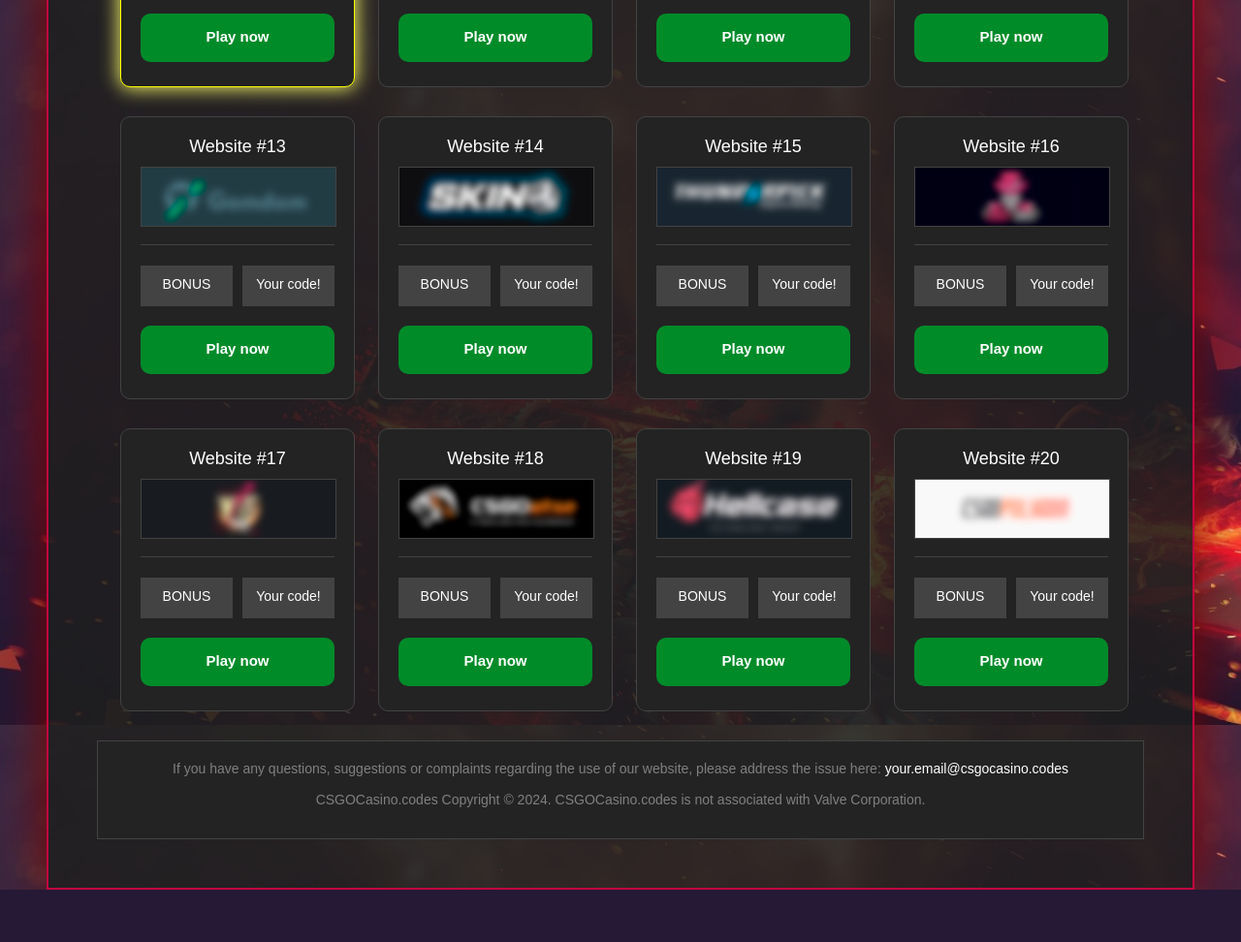
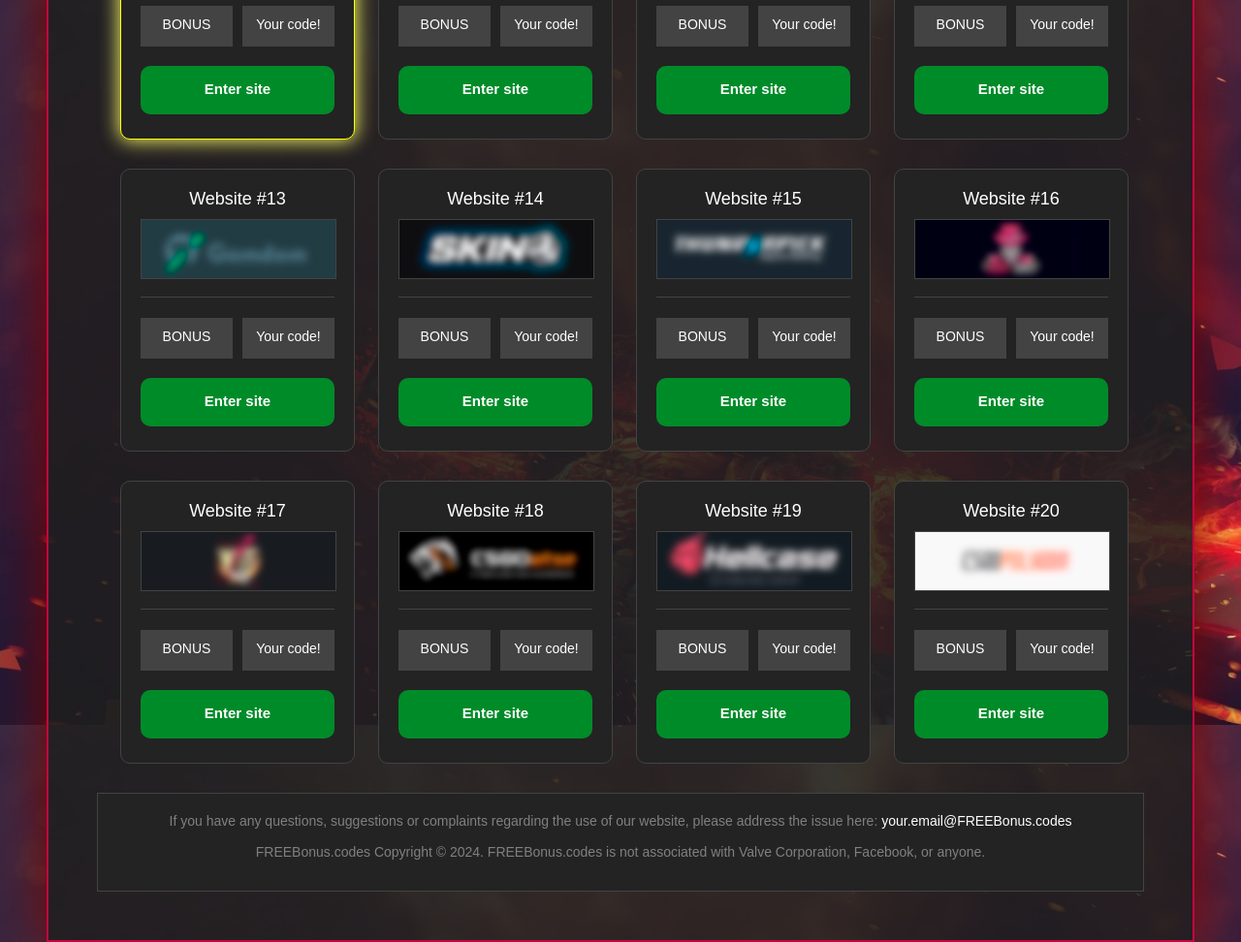
Before and after one commit to 0xjulius/ref-site-concept, a plain HTML site: page index.html in a window 1280 px wide. Shown: the part 1652-2624 px from the top of the page at 97% size. Before the commit the page ends 2570 px from the top, so only its background shows below. Drawn offline with Linux system fonts and the light colour scheme; a web font is replaced by a local one.

Commit message:
update 2.0
updated project removed restricted words

```diff
--- a/index.html
+++ b/index.html
@@ -9,16 +9,16 @@
 <meta http-equiv="Content-type" content="text/html;charset=UTF-8"/>
 <meta name="google-site-verification" content="GTa0un2X9TeYcRtWxYo4FQAU_o21BDP-ngziN8Kp_34" />
 <meta name="viewport" content="width=device-width, initial-scale=1">
-<meta name="description" content="Earn money, win skins and build your Dream inventory now by using our free affiliate codes">
+<meta name="description" content="Earn money from our free affiliate codes, and shop with style">
 
 
 <link href="https://fonts.googleapis.com/css?family=Tomorrow&display=swap" rel="stylesheet">
 <link href="style.css" rel="stylesheet" type="text/css">
 <link href= "icons/32x32.png" rel="shortcut icon"/>
-<link rel="canonical" href="https://csgocasino.codes"/>
+<link rel="canonical" href="https://freebonus.codes"/>
 
 
-<title>CSGOCasino.codes - Betting Affiliate Codes!</title>
+<title>FreeBonus.codes - Affiliate Codes for everything!</title>
 </head>
 
 <body>
@@ -29,10 +29,10 @@
 
   <!-- SECTION -->
   <div id="etu">
-    <h1>Welcome to CSGOCasino.codes!</h1>
+    <h1>Welcome to FreeBonus.codes!</h1>
 
-  <h2>Here you can find all the top betting sites in the market. These sites are tested for you by CSGOCasino.codes.</h2><br>
-      Try your luck for free and build your Dream inventory now by using our free affiliate codes below!
+  <h2>Here you can find everything you need. These websites are tested for you by FreeBonus.codes.</h2><br>
+  Save money with our free affiliate codes, and shop everything with style!
 
   </div>
   <div id="top4">TOP SITES of <span id="top-sites"></span> </div>
@@ -42,21 +42,21 @@
       <div class="line"></div>
       <div class="bonus">BONUS</div>
       <div class="code">Your code!</div>
-      <div class="button">★ Play now! ★</div>
+      <div class="button">★ Enter site! ★</div>
     </div>
 	  <div class="sitered" onclick="window.open('https://www.google.com');" style="cursor:pointer;"> <a>Website #2</a>
       <div class="logo"><img src="avatars/2.png" width="200" height="60" alt="test site!"></div>
       <div class="line"></div>
       <div class="bonus">BONUS</div>
       <div class="code">Your code!</div>
-      <div class="button">Play now</div>
+      <div class="button">Enter site</div>
     </div>
 	   	      <div class="sitepink" onclick="window.open('https://www.google.com');" style="cursor:pointer;"> <a>Website #3</a>
       <div class="logo"><img src="avatars/3.png" width="200" height="60" alt="test site!"></div>
       <div class="line"></div>
       <div class="bonus">BONUS</div>
       <div class="code">Your code!</div>
-      <div class="button">Play now</div>
+      <div class="button">Enter site</div>
     </div>
     <div class="sitegold" onclick="window.open('mailto:your.email@csgocasino.codes');" style="cursor:pointer;"> <a href="http://csgocasino.codes">Your site here?</a>
       <div class="logo"><img src="avatars/add.png" width="200" height="60" alt="Your Site"></div>
@@ -73,28 +73,28 @@
       <div class="line"></div>
       <div class="bonus">BONUS</div>
       <div class="code">Your code!</div>
-      <div class="button">Play now</div>
+      <div class="button">Enter site</div>
     </div>
 	  	  <div class="site" onclick="window.open('https://www.google.com');" style="cursor:pointer;"> <a>Website #6</a>
       <div class="logo"><img src="avatars/6.png" width="200" height="60" alt="test site!"></div>
       <div class="line"></div>
       <div class="bonus">BONUS</div>
       <div class="code">Your code!</div>
-      <div class="button">Play now</div>
+      <div class="button">Enter site</div>
     </div>
 	  	  	  <div class="site" onclick="window.open('https://www.google.com');" style="cursor:pointer;"> <a>Website #7</a>
       <div class="logo"><img src="avatars/7.png" width="200" height="60" alt="test site!""></div>
       <div class="line"></div>
       <div class="bonus">BONUS</div>
       <div class="code">Your code!</div>
-      <div class="button">Play now</div>
+      <div class="button">Enter site</div>
     </div>
 	  <div class="site" onclick="window.open('https://www.google.com');" style="cursor:pointer;"> <a>Website #8</a>
       <div class="logo"><img src="avatars/8.png" width="200" height="60" alt="test site!"></div>
       <div class="line"></div>
       <div class="bonus">BONUS</div>
       <div class="code">Your code!</div>
-      <div class="button">Play now</div>
+      <div class="button">Enter site</div>
     </div>
 
     <div class="line2"></div>
@@ -104,92 +104,92 @@
       <div class="line"></div>
       <div class="bonus">BONUS</div>
       <div class="code">Your code!</div>
-      <div class="button">Play now</div>
+      <div class="button">Enter site</div>
     </div>
 	    <div class="site" onclick="window.open('https://www.google.com');" style="cursor:pointer;"> <a>Website #10</a>
       <div class="logo"><img src="avatars/10.png" width="200" height="60" alt="test site!"></div>
       <div class="line"></div>
       <div class="bonus">BONUS</div>
       <div class="code">Your code!</div>
-      <div class="button">Play now</div>
+      <div class="button">Enter site</div>
     </div>
     <div class="site" onclick="window.open('https://www.google.com');" style="cursor:pointer;"> <a>Website #11</a>
       <div class="logo"><img src="avatars/11.png" width="200" height="60" alt="test site!"></div>
       <div class="line"></div>
       <div class="bonus">BONUS</div>
       <div class="code">Your code!</div>
-      <div class="button">Play now</div>
+      <div class="button">Enter site</div>
     </div>
 	      <div class="site" onclick="window.open('https://www.google.com');" style="cursor:pointer;"> <a>Website #12</a>
       <div class="logo"><img src="avatars/12.png" width="200" height="60" alt="test site!"></div>
       <div class="line"></div>
       <div class="bonus">BONUS</div>
       <div class="code">Your code!</div>
-      <div class="button">Play now</div>
+      <div class="button">Enter site</div>
     </div>
 	  	  <div class="site" onclick="window.open('https://www.google.com');" style="cursor:pointer;"> <a>Website #13</a>
       <div class="logo"><img src="avatars/13.png" width="200" height="60" alt="test site!"></div>
       <div class="line"></div>
       <div class="bonus">BONUS</div>
       <div class="code">Your code!</div>
-      <div class="button">Play now</div>
+      <div class="button">Enter site</div>
     </div>
     <div class="site" onclick="window.open('https://www.google.com');" style="cursor:pointer;"> <a>Website #14</a>
       <div class="logo"><img src="avatars/14.png" width="200" height="60" alt="test site!" ></div>
       <div class="line"></div>
       <div class="bonus">BONUS</div>
       <div class="code">Your code!</div>
-      <div class="button">Play now</div>
+      <div class="button">Enter site</div>
     </div>
     <div class="site" onclick="window.open('https://www.google.com');" style="cursor:pointer;"> <a>Website #15</a>
       <div class="logo"><img src="avatars/15.png" width="200" height="60" alt="test site!" ></div>
       <div class="line"></div>
       <div class="bonus">BONUS</div>
       <div class="code">Your code!</div>
-      <div class="button">Play now</div>
+      <div class="button">Enter site</div>
     </div>
     <div class="site" onclick="window.open('https://www.google.com');" style="cursor:pointer;"> <a>Website #16</a>
       <div class="logo"><img src="avatars/16.png" width="200" height="60" alt="test site!"" ></div>
       <div class="line"></div>
       <div class="bonus">BONUS</div>
       <div class="code">Your code!</div>
-      <div class="button">Play now</div>
+      <div class="button">Enter site</div>
     </div>
     <div class="site" onclick="window.open('https://www.google.com');" style="cursor:pointer;"> <a>Website #17</a>
       <div class="logo"><img src="avatars/17.png" width="200" height="60" alt="test site!"></div>
       <div class="line"></div>
       <div class="bonus">BONUS</div>
       <div class="code">Your code!</div>
-      <div class="button">Play now</div>
+      <div class="button">Enter site</div>
     </div>
     <div class="site" onclick="window.open('https://www.google.com');" style="cursor:pointer;"> <a>Website #18</a>
       <div class="logo"><img src="avatars/18.png" width="200" height="60" alt="test site!" ></div>
       <div class="line"></div>
       <div class="bonus">BONUS</div>
       <div class="code">Your code!</div>
-      <div class="button">Play now</div>
+      <div class="button">Enter site</div>
     </div>
     <div class="site" onclick="window.open('https://www.google.com');" style="cursor:pointer;"> <a>Website #19</a>
       <div class="logo"><img src="avatars/19.png" width="200" height="60" alt="test site!" ></div>
       <div class="line"></div>
       <div class="bonus">BONUS</div>
       <div class="code">Your code!</div>
-      <div class="button">Play now</div>
+      <div class="button">Enter site</div>
     </div>
     <div class="site" onclick="window.open('https://www.google.com');" style="cursor:pointer;"> <a>Website #20</a>
       <div class="logo"><img src="avatars/20.png" width="200" height="60" alt="test site!"></div>
       <div class="line"></div>
       <div class="bonus">BONUS</div>
       <div class="code">Your code!</div>
-      <div class="button">Play now</div>
+      <div class="button">Enter site</div>
     </div>
   </div>
 
   <!-- footer  -->
 
-  <div id="footer">If you have any questions, suggestions or complaints regarding the use of our website, please address the issue here: <a href="mailto:your.email@csgocasino.codes" class="2" style="cursor:pointer;">your.email@csgocasino.codes </a><br>
+  <div id="footer">If you have any questions, suggestions or complaints regarding the use of our website, please address the issue here: <a href="mailto:your.email@freebonus.codes" class="2" style="cursor:pointer;">your.email@FREEBonus.codes </a><br>
     <br>
-    CSGOCasino.codes Copyright © <span id="copyright-year"></span>. CSGOCasino.codes is not associated with Valve Corporation.
+    FREEBonus.codes Copyright © <span id="copyright-year"></span>. FREEBonus.codes is not associated with Valve Corporation, Facebook, or anyone.
                     <script>
                         document.querySelector('#copyright-year').innerText = new Date().getFullYear();
 						document.querySelector('#newest-sites').innerText = new Date().getFullYear();
--- a/style.css
+++ b/style.css
@@ -100,7 +100,7 @@ a.url {
 
 	#banner {
         width: 100%;
-	height: 300px;
+	height: 354px;
 	margin-bottom: 20px;
 	background-position: center;
 	margin:0 auto;
```
Also changed, not shown: 67ccb6e4df18983a452b7e8b05adfb9a.webp (added), 8dad78b5a16df777ca273eb6ffa9226a.webp (added), banner_emo.png, e47988f4f000c2e878d0ba9706cd4b4a.webp (added).
